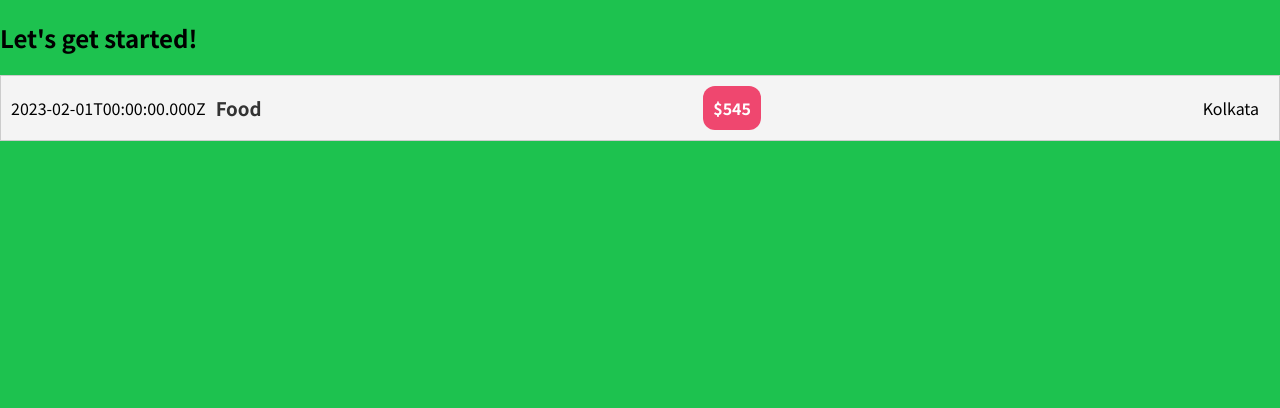
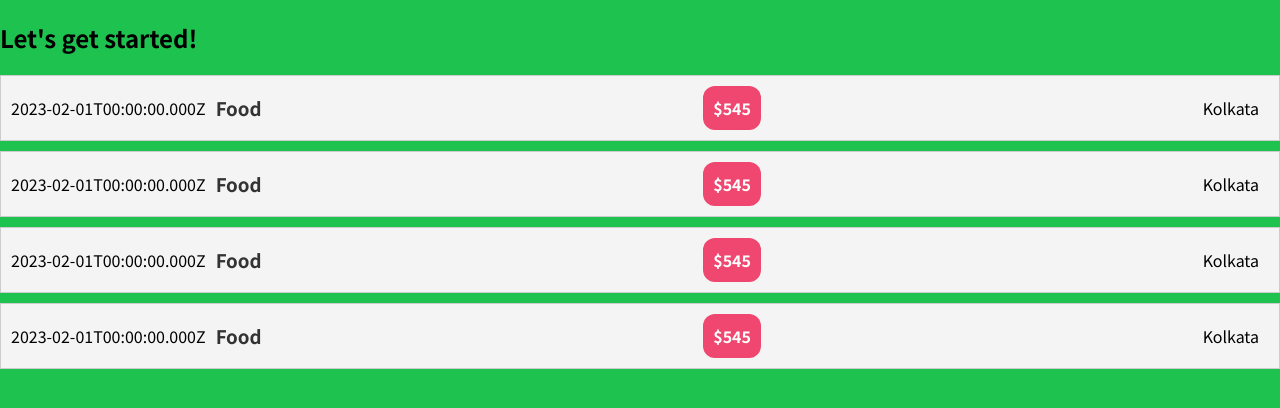
Before and after one commit to devmalya99/ExpenseTrackerReact, a JavaScript app: page / in a window 1280 px wide. Shown: the top 408 px of the page. Built offline with nearby package versions, Linux system fonts and the light colour scheme.

Commit message:
Added expense array

```diff
--- a/src/App.js
+++ b/src/App.js
@@ -2,10 +2,48 @@
 
 
 function App() {
+
+  const expenses = [
+    {
+      id: 'e1',
+      title: 'Toilet Paper',
+      amount: 94.12,
+      date: new Date(2020, 7, 14),
+    },
+    { id: 'e2', title: 'New TV', amount: 799.49, date: new Date(2021, 2, 12) },
+    {
+      id: 'e3',
+      title: 'Car Insurance',
+      amount: 294.67,
+      date: new Date(2021, 2, 28),
+    },
+    {
+      id: 'e4',
+      title: 'New Desk (Wooden)',
+      amount: 450,
+      date: new Date(2021, 5, 12),
+    },
+  ];
+
   return (
     <div>
       <h2>Let's get started!</h2>
-      <ExpenseItem></ExpenseItem>
+      <ExpenseItem>
+        title={expenses[0].title} amount={expenses[0].amount} date=
+        {expenses[0].date}
+      </ExpenseItem>
+      <ExpenseItem>
+        title={expenses[1].title} amount={expenses[1].amount} date=
+        {expenses[1].date}
+      </ExpenseItem>
+      <ExpenseItem>
+        title={expenses[2].title} amount={expenses[2].amount} date=
+        {expenses[2].date}
+      </ExpenseItem>
+      <ExpenseItem>
+        title={expenses[3].title} amount={expenses[3].amount} date=
+        {expenses[3].date}
+      </ExpenseItem>
     </div>
   );
 }
```
